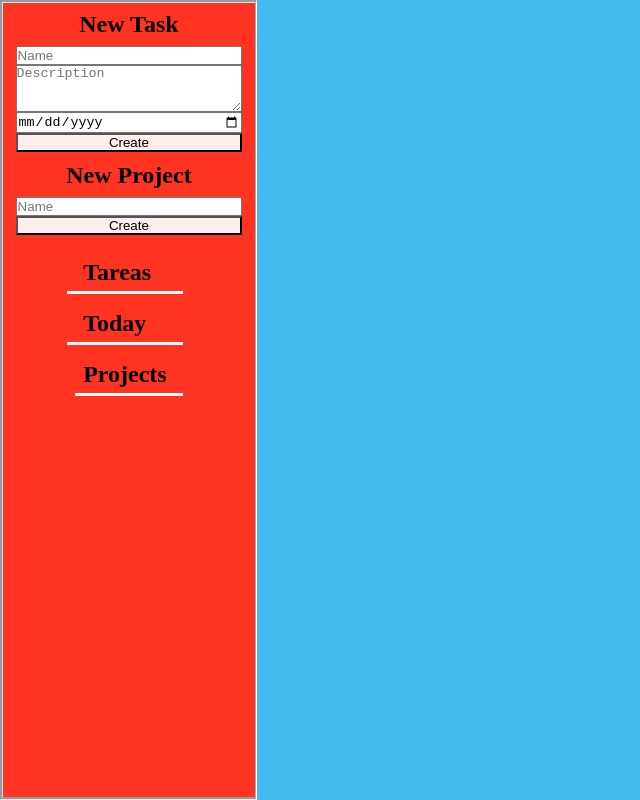
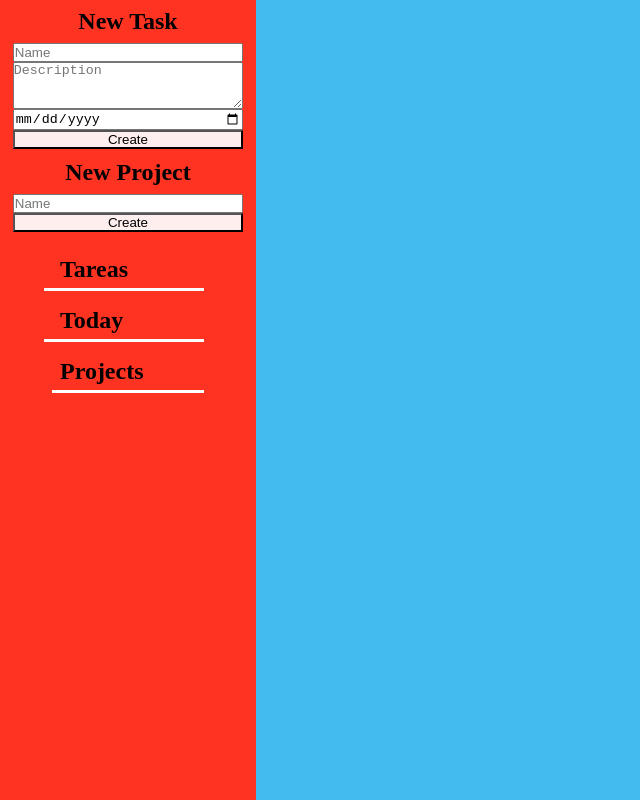
Before and after one commit to sebast825/doList, a website built with webpack: page docs/index.html in a window 1280 px wide. Shown: the whole page, without its empty margins (0-640 px from the left). Built offline with nearby package versions, Linux system fonts and the light colour scheme.

Commit message:
config css

```diff
--- a/docs/index.html
+++ b/docs/index.html
@@ -38,7 +38,7 @@
 			<div>
 				 <div class="tareasSelect "><h2>Tareas</h2></div>
 				<div class="todaySelect"><h2>Today</h2></div>
-				<div >
+				<div class="">
 					<div class="allProjects"><h2 class="allProjectsh2">Projects</h2></div>
 					<div class="containerProjectssSelect completeTask"></div>
 				</div>
--- a/docs/styles.scss
+++ b/docs/styles.scss
@@ -25,8 +25,8 @@
 		padding-top: 1.5rem;
 		background-color: #f32;
 		align-items: center;
-		border-right: white 2px;
-		border-style:groove;
+		// border-right: white 2px;
+		// border-style:groove;
 
 		.titleForms{
 			margin-top: -1rem;
@@ -59,10 +59,11 @@
 
 		}
 
-		.tareasSelect, .todaySelect, .allProjects{
+		.tareasSelect, .todaySelect, .allProjects,.atr{
 			border-bottom:  solid white;
 			border-right:none ;
 			border-left: none;
+			min-width: 10rem;
 			padding: 1rem 1rem;
 			padding-bottom:0 ;
 			margin-left: -0.5rem;
--- a/webpack.config.js
+++ b/webpack.config.js
@@ -1,6 +1,7 @@
 const path = require('path');
 
 module.exports = {
+  mode: 'development',
   entry: './src/index.js',
   output: {
     filename: 'main.js',
```
Also changed, not shown: package.json (+6 -2 lines), docs/styles.css, 1 other file.
